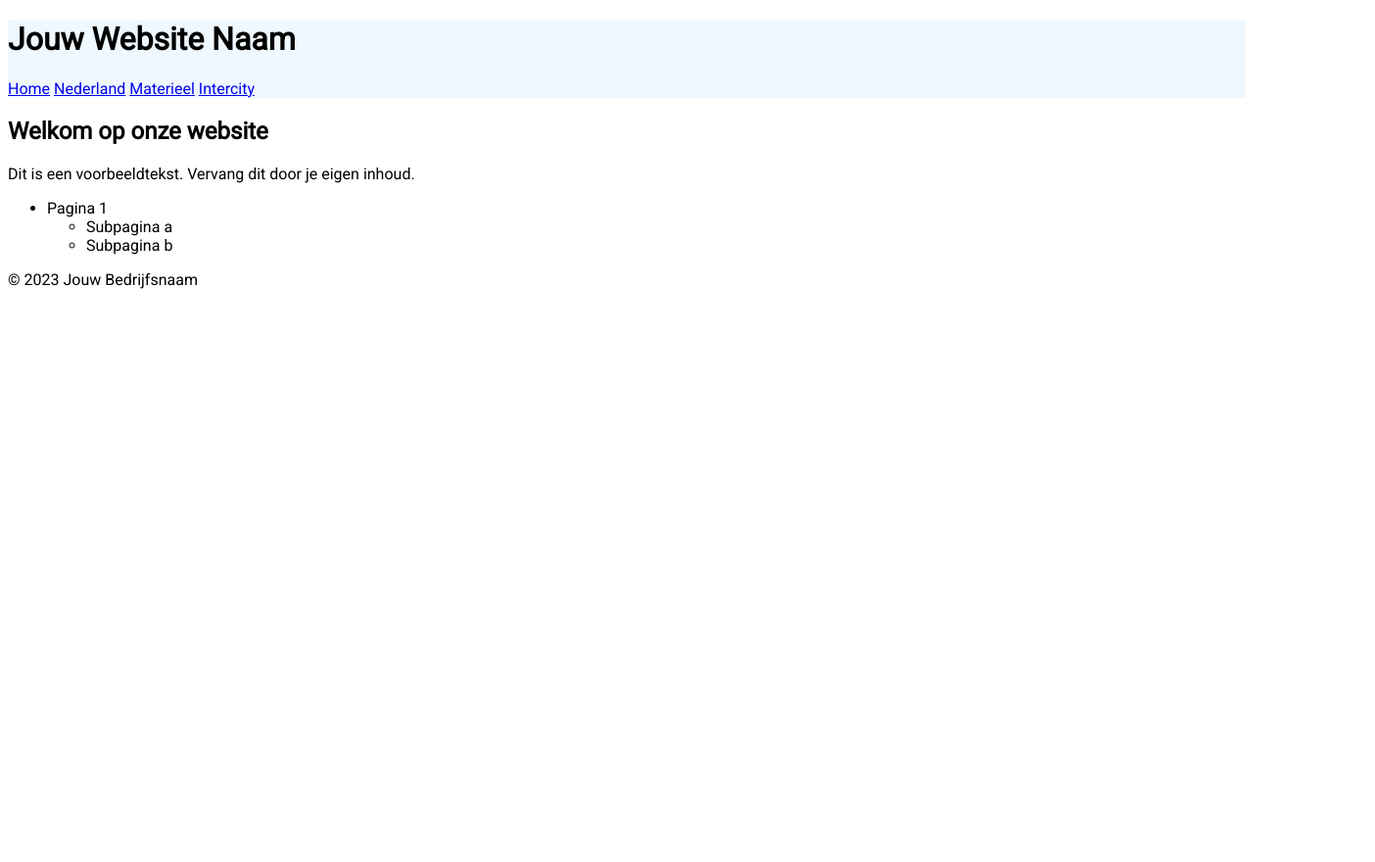
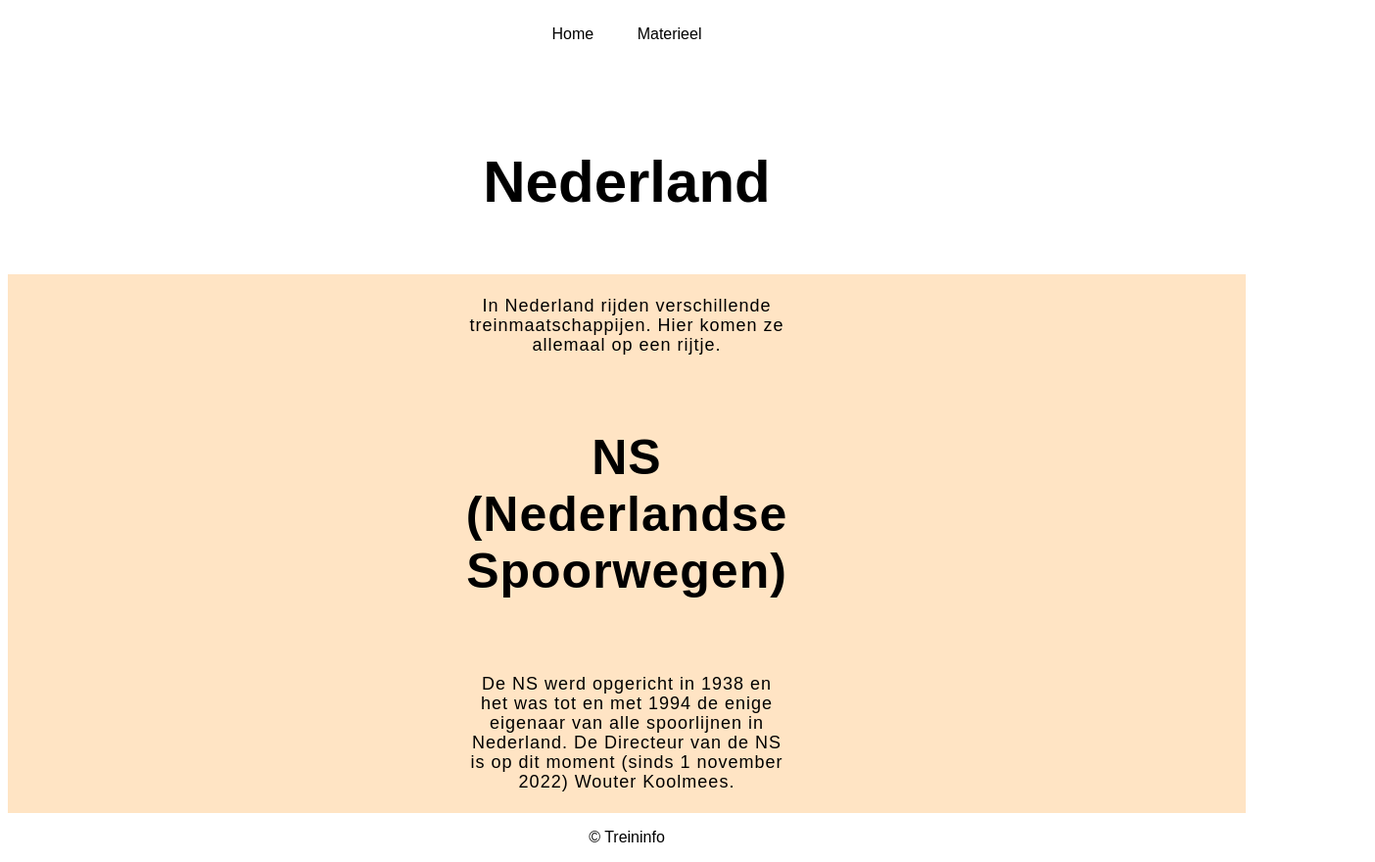
Before and after one commit to YentlR2005/Treininfo, a plain HTML site: page html/nederland.html in a window 1280 px wide. Shown: the whole page at 98% size, 1404 px wide, since content can reach past the window. Before the commit the page ends 800 px from the top, so only its background shows below. Drawn offline with Linux system fonts and the light colour scheme.

Commit message:
Add files via upload

```diff
--- a/css/main.css
+++ b/css/main.css
@@ -1,21 +1,18 @@
-#body {
-    font-family: 'Roboto', sans-serif;
+.body {
+  font-family: Arial, Helvetica, sans-serif;
+  text-align: center;
 }
 
-#bodynl {
-    font-family: 'Roboto', sans-serif;
-}
-
-header {
-    background-color: aliceblue;
+.site-header {
+  background-color: rgb(255, 255, 255);
   width: 100%;
-    height: auto;
+  height: 75px;
 }
 
 .menu {
   list-style: none;
   padding: 0;
-    background-color: #333;
+  background-color: rgb(255, 255, 255);
 }
 
 .menu li {
@@ -27,14 +24,14 @@ header {
   display: block;
   padding: 10px 20px;
   text-decoration: none;
-    color: #fff;
+  color: #000000;
 }
 
 /* Stijl voor het submenu */
 .menu .submenu ul.submenu-list {
   display: none;
   position: absolute;
-    background-color: #555;
+  background-color: beige;
   z-index: 1;
   top: 100%;
   left: 0;
@@ -48,7 +45,7 @@ header {
 .menu .submenu .subsubmenu ul.subsubmenu-list {
   display: none;
   position: absolute;
-    background-color: #777;
+  background-color: beige;
   z-index: 1;
   top: 0;
   left: 100%;
@@ -60,5 +57,53 @@ header {
 
 /* Stijl voor hover-effect op hoofdmenu-items */
 .menu li:hover a {
-    background-color: #555;
+  background-color: #ffffff;
 }
+
+.nltekstvak {
+  height: 550px;
+  width: device-width;
+  background-color: bisque;
+  display: grid;
+  align-items: center;
+  flex-direction: column;
+  /* Hiermee worden de tekstblokken onder elkaar geplaatst */
+  justify-content: center;
+  /* Verticale centrering van de tekst */
+}
+
+.tekstvaktekst {
+  padding-left: 600px;
+  padding-right: 600px;
+  letter-spacing: 1px;
+  line-height: 20px;
+  font-size: large;
+}
+
+.home {
+  text-align: center;
+  font-size: 60px;
+  font-weight: 900;
+}
+
+.nederland {
+  text-align: center;
+  font-size: 60px;
+  font-weight: 900;
+}
+
+#ns {
+  font-size: 50px;
+  font-weight: bold;
+  line-height: normal;
+}
+
+.hometekstvak {
+  height: 300px;
+  width: device-width;
+  background-color: bisque;
+  display: grid;
+  align-items: center;
+  flex-direction: column;
+  justify-content: center;
+}
--- a/html/intercity.html
+++ b/html/intercity.html
@@ -1,13 +1,13 @@
 <!DOCTYPE html>
-<html lang="en">
+<html lang="nl-NL">
 <head>
     <meta charset="UTF-8">
     <meta name="viewport" content="width=device-width, initial-scale=1.0">
     <title>Jouw Pagina Titel</title>
-    <link rel="stylesheet" href="styles.css"> <!-- Voeg hier je eigen stylesheet toe -->
+    <link rel="stylesheet" type="text/css" href="/css/main.css" />
 </head>
-<body>
-    <header>
+<body class="body">
+    <header class="site-header">
         <h1>Jouw Website Naam</h1>
         <nav>
             <ul>
@@ -30,7 +30,7 @@
     </main>
 
     <footer>
-        <p>&copy; 2023 Jouw Bedrijfsnaam</p>
+        <p>&copy; Treininfo</p>
     </footer>
 </body>
 </html>
--- a/html/nederland.html
+++ b/html/nederland.html
@@ -11,36 +11,43 @@
     <link href="https://fonts.googleapis.com/css2?family=Roboto&display=swap" rel="stylesheet">
 </head>
 
-<body id="bodynl">
+<body class="body">
     <header>
-        <h1>Jouw Website Naam</h1>
-
-        <a href="/index.html">Home</a>
+        <header class="site-header">
+            <nav>
+                <ul class="menu">
+                    <li><a href="/index.html">Home</a></li>
+                    <li class="submenu">
+                        <a href="materieel.html">Materieel</a>
+                        <ul class="submenu-list">
+                            <li class="subsubmenu">
                                 <a href="nederland.html">Nederland</a>
-        <a href="materieel.html">Materieel</a>
-        <a href="intercity.html">Intercity</a>
-
-
+                                <ul class="subsubmenu-list">
+                                    <li><a href="intercity.html">Intercity</a></li>
+                                </ul>
+                            </li>
+                        </ul>
+                    </li>
+                </ul>
+            </nav>
         </header>
 
         <main>
-        <section>
-            <h2>Welkom op onze website</h2>
-            <p>Dit is een voorbeeldtekst. Vervang dit door je eigen inhoud.</p>
-        </section>
-<ul>
-    <li>Pagina 1
-<ul>
-<li>Subpagina a</li>
-<li>Subpagina b</li>
-</ul>
-</li>
-        <!-- Voeg meer secties en inhoud toe zoals nodig -->
+            <p class="nederland">Nederland</p>
+            <div class="nltekstvak">
+                <p class="tekstvaktekst">In Nederland rijden verschillende treinmaatschappijen. Hier komen ze allemaal
+                    op een rijtje.
+                </p>
+                <p id="ns" class="tekstvaktekst">NS (Nederlandse Spoorwegen)</p>
+                <p class="tekstvaktekst">De NS werd opgericht in 1938 en het was tot en met 1994 de enige eigenaar van
+                    alle spoorlijnen in
+                    Nederland. De Directeur van de NS is op dit moment (sinds 1 november 2022) Wouter Koolmees.</p>
 
+            </div>
         </main>
 
         <footer>
-        <p>&copy; 2023 Jouw Bedrijfsnaam</p>
+            <p>&copy; Treininfo</p>
         </footer>
 </body>
 
```
Also changed, not shown: html/materieel.html (+4 -4 lines), index.html (+15 -19 lines). Lines whose indentation alone changed are shown as unchanged.
